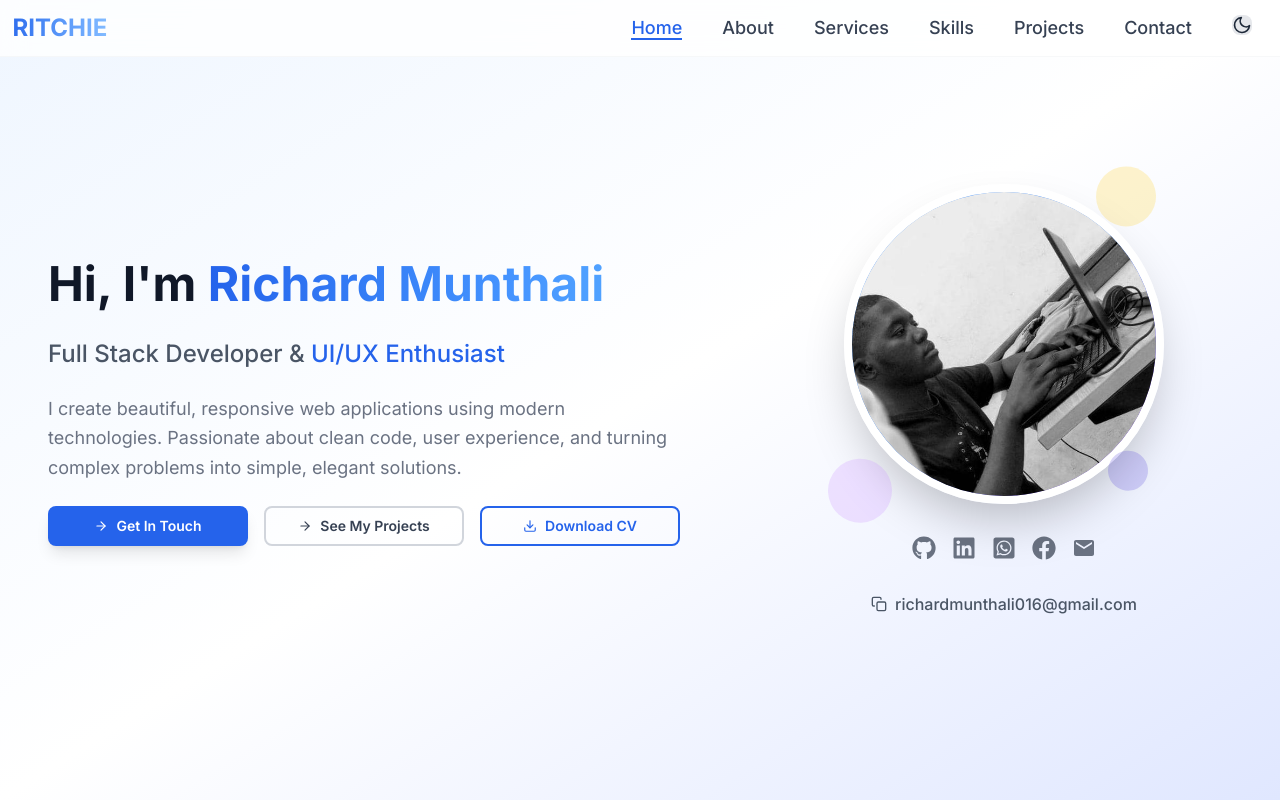
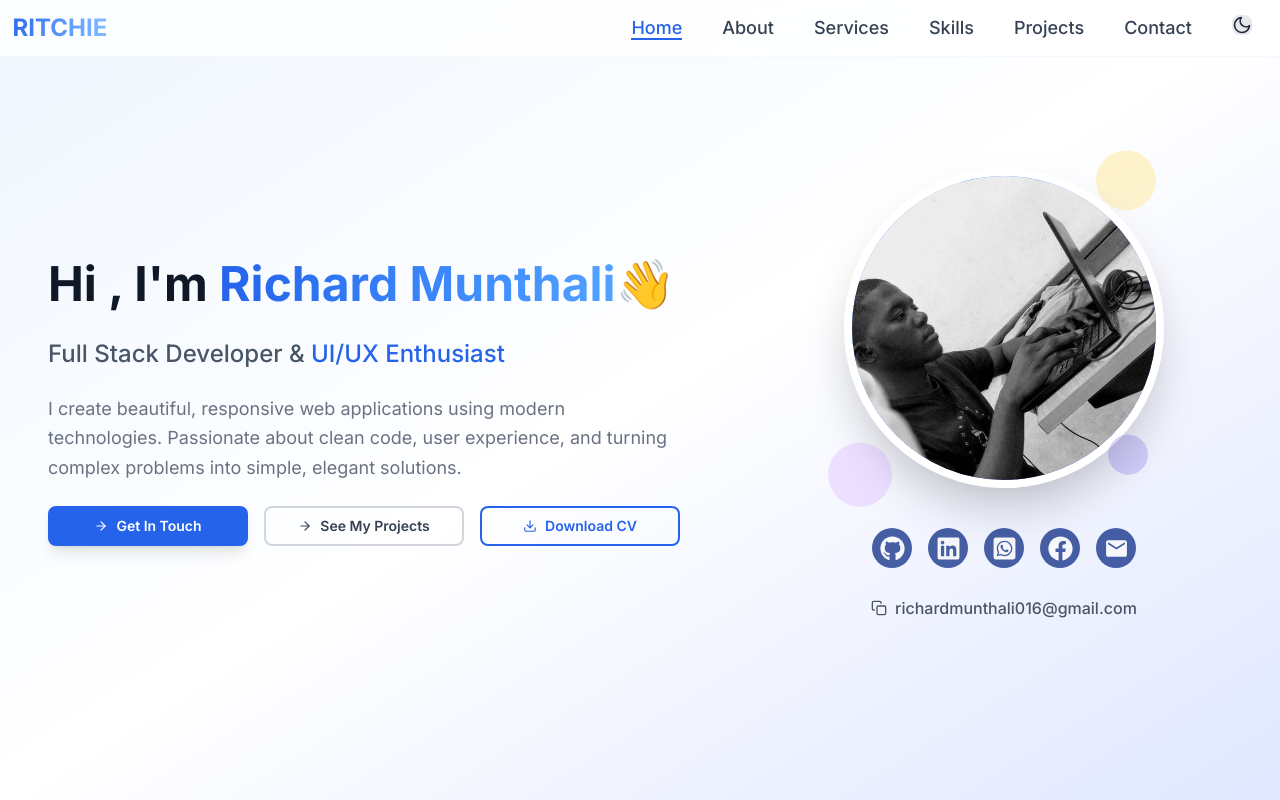
Before and after one commit to Ritchie16/react-portfolio-website, a React (Vite) app: page / in a window 1280 px wide. Shown: the top 800 px of the page. Built offline with nearby package versions, Linux system fonts and the light colour scheme.

Commit message:
Update Hero section

```diff
--- a/src/components/Hero/Hero.jsx
+++ b/src/components/Hero/Hero.jsx
@@ -1,5 +1,5 @@
 import React from "react";
-import { motion } from "framer-motion";
+import { motion as Motion } from "framer-motion";
 import HeroText from "./HeroText";
 import HeroImage from "./HeroImage";
 
@@ -15,6 +15,7 @@ const Hero = () => {
   return (
     <section
       id="home"
+
       className=" min-h-screen flex items-center justify-center  bg-gradient-to-br from-blue-50 via-white to-indigo-100 dark:from-gray-900 dark:via-gray-800 dark:to-gray-900/60"
     >
       {/** Using motion.div to animate the entire hero section */}
@@ -24,7 +25,7 @@ const Hero = () => {
       {/** Padding for overall spacing */}
       {/** Responsive design with flex-col on small screens and flex-row on large screens */}
       {/** Centering items vertically and horizontally */}
-      <motion.div
+      <Motion.div
         variants={containerVariants}
         initial="hidden"
         animate="visible"
@@ -39,7 +40,7 @@ const Hero = () => {
 
         {/**image with social links */}
         <HeroImage />
-      </motion.div>
+      </Motion.div>
     </section>
   );
 };
--- a/src/components/Hero/HeroImage.jsx
+++ b/src/components/Hero/HeroImage.jsx
@@ -1,15 +1,15 @@
 import React from "react";
-import { motion } from "framer-motion";
+import { motion as Motion} from "framer-motion";
 import HeroSocialLinks from "./HeroSocialLinks";
 import EmailCopy from "./EmailCopy";
 
 const HeroImage = () => (
-  <motion.div
+  <Motion.div
     initial={{ opacity: 0, scale: 0.6 }}
     animate={{ opacity: 1, scale: 1 }}
     transition={{ duration: 0.8, delay: 0.5 }}
     //
-    className="lg:w-1/2 flex flex-col items-center"
+    className="lg:w-1/2 flex flex-col items-center gap-y-5"
   >
     {/**the relative class plays a role in positioning the floating shapes */}
     <div className="relative">
@@ -24,19 +24,19 @@ const HeroImage = () => (
       </div>
 
       {/* Floating shapes that uses absolute with relative div above*/}
-      <motion.div
+      <Motion.div
         className="absolute -top-2 right-2 w-10 h-10 md:w-15 md:h-15 bg-yellow-400 rounded-full opacity-20"
         animate={{ y: [0, -10, 0], rotate: [0, 10, 0] }}
         transition={{ duration: 4, repeat: Infinity, ease: "easeInOut" }}
       />
 
-      <motion.div
+      <Motion.div
         className="absolute -bottom-4 -left-4 w-8 h-8 md:w-16 md:h-16 bg-purple-400 rounded-full opacity-20"
         animate={{ y: [0, 10, 0], rotate: [0, -10, 0] }}
         transition={{ duration: 4, repeat: Infinity, ease: "easeInOut", delay: 1 }}
       />
 
-       <motion.div
+       <Motion.div
         className="absolute right-4 bottom-4 w-8 h-8 md:w-10 md:h-10 bg-indigo-700 rounded-full opacity-20"
         animate={{ y: [0, 10, 0], rotate: [0, -20, 0] }}
         transition={{ duration: 4, repeat: Infinity, ease: "easeInOut", delay: 1 }}
@@ -48,9 +48,11 @@ const HeroImage = () => (
     <div className="md:flex justify-center ">
       <HeroSocialLinks />
     </div>
-
-    <EmailCopy />
-  </motion.div>
+    {/* Email copy component */}
+    <div className="relative bottom-3">
+      <EmailCopy />
+    </div>
+  </Motion.div>
 );
 
 export default HeroImage;
--- a/src/components/Hero/HeroSocialLinks.jsx
+++ b/src/components/Hero/HeroSocialLinks.jsx
@@ -1,5 +1,5 @@
 import React from "react";
-import { motion } from "framer-motion";
+import { motion as Motion } from "framer-motion";
 import { FaGithub, FaLinkedin, FaWhatsappSquare, FaFacebook } from "react-icons/fa";
 import { MdEmail } from "react-icons/md";
 
@@ -18,21 +18,23 @@ const HeroSocialLinks = () => {
   ];
 
   return (
-    <div className="flex items-center justify-center gap-x-4 h-22">
-      {links.map((link, index) => (
-        <motion.a
+    <div className="flex items-center justify-center gap-x-4 h-20">
+      {links.map((link) => (
+        <Motion.a
           key={link.label}
           href={link.href}
           aria-label={link.label}
-          className="text-gray-500 dark:text-gray-400 hover:text-primary-600 dark:hover:text-primary-400 transition-colors duration-300 p-3 hover:bg-white dark:hover:bg-gray-800 rounded-xl hover:shadow-lg"
-          whileHover={{ scale: 1.1, y: -2 }}
+          className="h-10 w-10 bg-blue-900/80 group-hover:bg-gray-200 dark:bg-blue-900/80 flex items-center justify-center transition-colors duration-300 rounded-full hover:shadow-lg group"
+          whileHover={{ scale: 1, y: -2 }}
           whileTap={{ scale: 0.9 }}
           initial={{ opacity: 0, y: 20 }}
           animate={{ opacity: 1, y: 0 }}
-          transition={{ delay: 1 + index * 0.1 }}
+          transition={{ duration: 0.4 }}
         >
-          <link.icon size={24} />
-        </motion.a>
+
+           <link.icon size={25} className="text-white/95 dark:text-white/95 group-hover:text-primary-200 dark:group-hover:text-primary-200" />
+
+        </Motion.a>
       ))}
     </div>
   );
--- a/src/components/Hero/HeroText.jsx
+++ b/src/components/Hero/HeroText.jsx
@@ -1,10 +1,8 @@
-import React, { useState } from "react";
-import { motion } from "framer-motion";
+import { motion as Motion } from "framer-motion";
 import { FiArrowRight, FiDownload, FiCopy, FiCheck } from "react-icons/fi";
 import HeroSocialLinks from "./HeroSocialLinks";
 
 const HeroText = () => {
-
   const buttonSizes = "text-sm md:text-md ";
 
   //this is similar to as writing initial and animate props on motion.div
@@ -22,32 +20,41 @@ const HeroText = () => {
   };
 
   return (
-    <motion.div
+    <Motion.div
       variants={itemVariants}
       className=" lg:w-1/2 text-center lg:text-left flex flex-col items-center lg:items-start gap-6 "
     >
       {/** heading with gradient text on name */}
-      <motion.h1 className=" text-xl md:text-2xl lg:text-3xl xl:text-5xl font-bold text-gray-900 dark:text-white leading-tight">
-        Hi, I'm{" "}
+      <Motion.h1 className=" text-xl md:text-2xl lg:text-3xl xl:text-5xl font-bold text-gray-900 dark:text-white leading-tight">
+        Hi
+        , I'm{" "}
         <span className="bg-gradient-to-r from-primary-600 to-blue-400 dark:from-primary-700 dark:via-indigo-300 dark:to-blue-400 bg-clip-text text-transparent">
           Richard Munthali
         </span>
-      </motion.h1>
 
+        <span
+          className=" animate-wave inline-block"
+          style={{ transformOrigin: "70% 70%" }}
+          aria-label="Waving hand emoji"
+          role="img"
+        >
+          👋
+        </span>
+      </Motion.h1>
 
       {/**subheading with highlighted text  */}
-      <motion.p className="text-xl md:text-2xl text-gray-600 dark:text-gray-300 font-medium">
+      <Motion.p className="text-xl md:text-2xl text-gray-600 dark:text-gray-300 font-medium">
         Full Stack Developer &{" "}
         <span className="text-primary-600 dark:text-primary-400">
           UI/UX Enthusiast
         </span>
-      </motion.p>
+      </Motion.p>
 
-      <motion.p className="text-lg text-gray-500 dark:text-gray-400 max-w-2xl leading-relaxed">
+      <Motion.p className="text-lg text-gray-500 dark:text-gray-400 max-w-2xl leading-relaxed">
         I create beautiful, responsive web applications using modern
         technologies. Passionate about clean code, user experience, and turning
         complex problems into simple, elegant solutions.
-      </motion.p>
+      </Motion.p>
 
       {/* === CTA Buttons === */}
       <div className="flex flex-col sm:flex-row gap-4 items-center justify-center lg:justify-start">
@@ -77,9 +84,7 @@ const HeroText = () => {
           Download CV
         </a>
       </div>
-
-
-    </motion.div>
+    </Motion.div>
   );
 };
 
```
